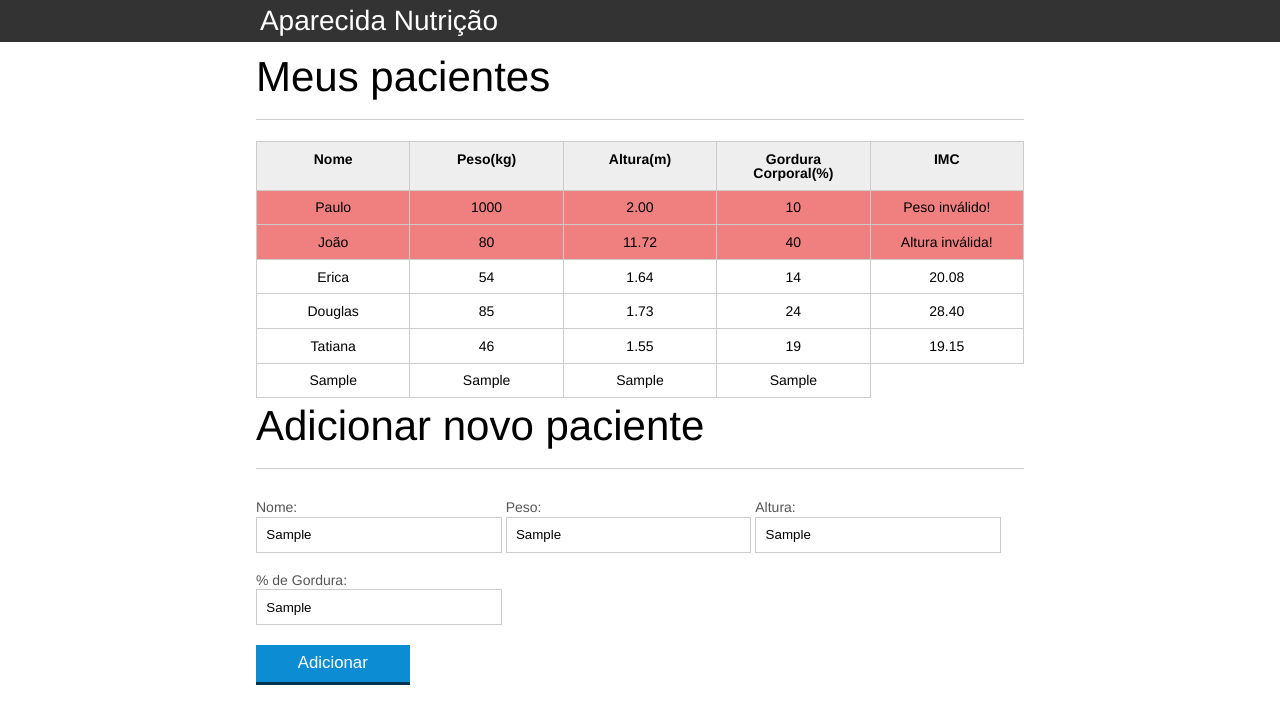
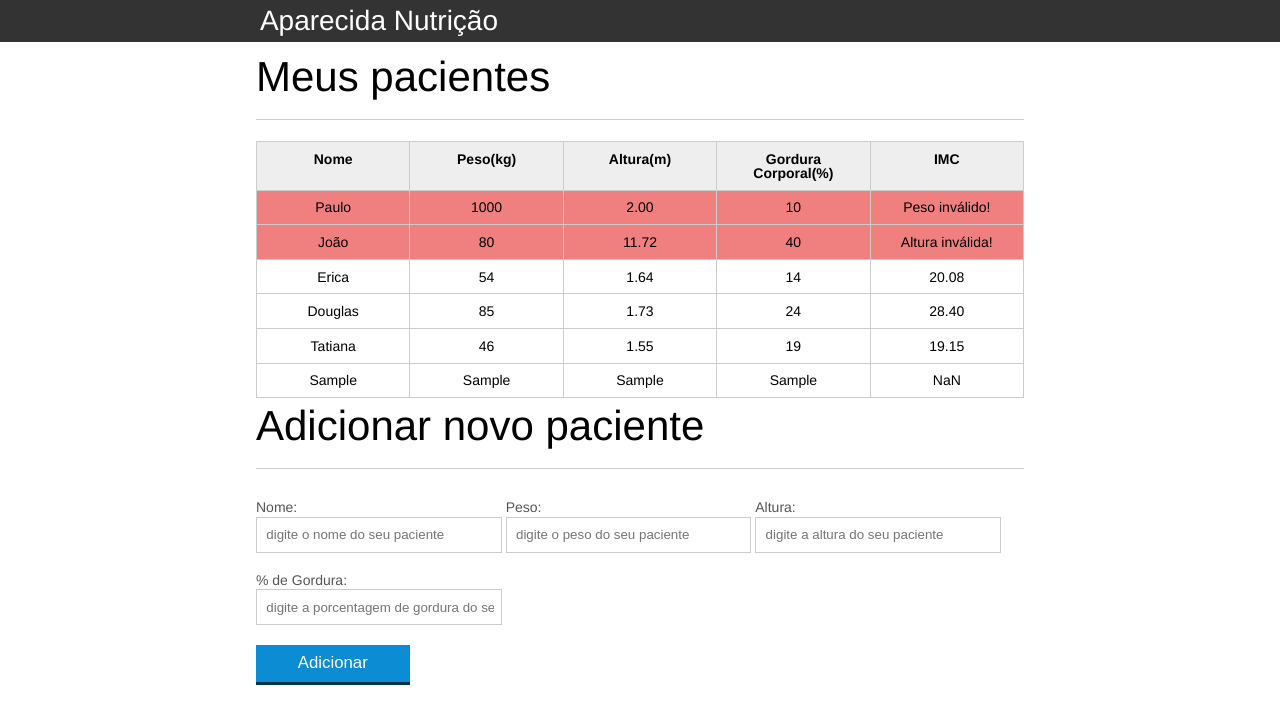
Before and after one commit to we-santos/javascriptBegin, a plain HTML site: page index.html in a window 1280 px wide. Both pictures are taken after typing "Sample", "Sample", "Sample", "Sample" into the empty fields and a click on the button "Adicionar". Drawn offline with Linux system fonts and the light colour scheme.

Commit message:
Chapter 5 - finish

```diff
--- a/index.html
+++ b/index.html
@@ -98,6 +98,7 @@
         <button id="adicionar-paciente" class="botao bto-principal">Adicionar</button>
     </form>
 </section>
-<script src="js/principal.js"></script>
+<script src="js/calcula-imc.js"></script>
+<script src="js/form.js"></script>
 </body>
 </html>
--- /dev/null
+++ b/js/calcula-imc.js
@@ -0,0 +1,39 @@
+var pacientes = document.querySelectorAll(".paciente");
+
+for (var i = 0; i < pacientes.length; i++) {
+    var paciente = pacientes[i];
+    var tdPeso = paciente.querySelector(".info-peso");
+    var tdAltura = paciente.querySelector(".info-altura");
+    var tdImc = paciente.querySelector(".info-imc");
+
+    var peso = tdPeso.textContent;
+    var altura = tdAltura.textContent;
+
+
+    var alturaEhValida = true;
+    var pesoEhValido = true;
+
+    if (peso >= 1000 || peso <= 0) {
+        console.log("Peso inválido!");
+        tdImc.textContent = "Peso inválido!";
+        pesoEhValido = false;
+        paciente.classList.add("paciente-invalido");
+    }
+    if (altura >= 3 || altura <= 0) {
+
+        console.log("Altura inválido!");
+        tdImc.textContent = "Altura inválida!";
+        alturaEhValida = false;
+        paciente.classList.add("paciente-invalido");
+    }
+
+    if (pesoEhValido && alturaEhValida) {
+        var imc = calculaImc(peso, altura);
+        tdImc.textContent = imc;
+    }
+}
+
+function calculaImc(peso, altura) {
+    var imc = peso / (altura * altura);
+    return imc.toFixed(2);
+}
--- /dev/null
+++ b/js/form.js
@@ -0,0 +1,48 @@
+botaoAdicionar = document.querySelector("#adicionar-paciente");
+
+botaoAdicionar.addEventListener("click", function (event) {
+    event.preventDefault();
+
+    form = document.querySelector("#form-adiciona");
+
+    paciente = obtemPacienteDoFormulario(form);
+
+    pacienteTr = montaTr(paciente);
+
+    tabela = document.querySelector("#tabela-pacientes");
+    tabela.appendChild(pacienteTr);
+
+    form.reset();
+});
+
+function obtemPacienteDoFormulario(form) {
+    var paciente = {
+        nome: form.nome.value,
+        peso: form.peso.value,
+        altura: form.altura.value,
+        gordura: form.gordura.value,
+        imc: calculaImc(form.peso.value, form.altura.value)
+    };
+    return paciente;
+}
+
+function montaTd(dado, classe) {
+    var td = document.createElement("td");
+    td.classList.add(classe);
+    td.textContent = dado;
+
+    return td;
+}
+
+function montaTr(paciente) {
+    pacienteTr = document.createElement("tr");
+    pacienteTr.classList.add("paciente");
+
+    pacienteTr.appendChild(montaTd(paciente.nome, "info-nome"));
+    pacienteTr.appendChild(montaTd(paciente.peso, "info-peso"));
+    pacienteTr.appendChild(montaTd(paciente.altura, "info-altura"));
+    pacienteTr.appendChild(montaTd(paciente.gordura, "info-gordura"));
+    pacienteTr.appendChild(montaTd(paciente.imc, "info-imc"));
+
+    return pacienteTr;
+}
--- a/js/principal.js
+++ /dev/null
@@ -1,69 +0,0 @@
-var pacientes = document.querySelectorAll(".paciente");
-
-for (var i = 0; i < pacientes.length; i++) {
-    var paciente = pacientes[i];
-    var tdPeso = paciente.querySelector(".info-peso");
-    var tdAltura = paciente.querySelector(".info-altura");
-    var tdImc = paciente.querySelector(".info-imc");
-
-    var peso = tdPeso.textContent;
-    var altura = tdAltura.textContent;
-
-
-    var alturaEhValida = true;
-    var pesoEhValido = true;
-
-    if (peso >= 1000 || peso <= 0) {
-        console.log("Peso inválido!");
-        tdImc.textContent = "Peso inválido!";
-        pesoEhValido = false;
-        paciente.classList.add("paciente-invalido");
-    }
-    if (altura >= 3 || altura <= 0) {
-
-        console.log("Altura inválido!");
-        tdImc.textContent = "Altura inválida!";
-        alturaEhValida = false;
-        paciente.classList.add("paciente-invalido");
-    }
-
-    if (pesoEhValido && alturaEhValida) {
-        var imc = peso / (altura * altura);
-        tdImc.textContent = imc.toFixed(2);
-    }
-}
-
-
-botaoAdicionar = document.querySelector("#adicionar-paciente");
-
-botaoAdicionar.addEventListener("click", function (event) {
-    event.preventDefault();
-
-    form = document.querySelector("#form-adiciona");
-
-    var nome = form.nome.value;
-    var peso = form.peso.value;
-    var altura = form.altura.value;
-    var gordura = form.gordura.value;
-
-    pacienteTr = document.createElement("tr");
-
-    var nomeTd = document.createElement("td");
-    var pesoTd = document.createElement("td");
-    var alturaTd = document.createElement("td");
-    var gorduraTd = document.createElement("td");
-    var imcTd = document.createElement("td");
-
-    nomeTd.textContent = nome;
-    pesoTd.textContent = peso;
-    alturaTd.textContent = altura;
-    gorduraTd.textContent = gordura;
-
-    pacienteTr.appendChild(nomeTd);
-    pacienteTr.appendChild(pesoTd);
-    pacienteTr.appendChild(alturaTd);
-    pacienteTr.appendChild(gorduraTd);
-
-    tabela = document.querySelector("#tabela-pacientes");
-    tabela.appendChild(pacienteTr);
-});
```
